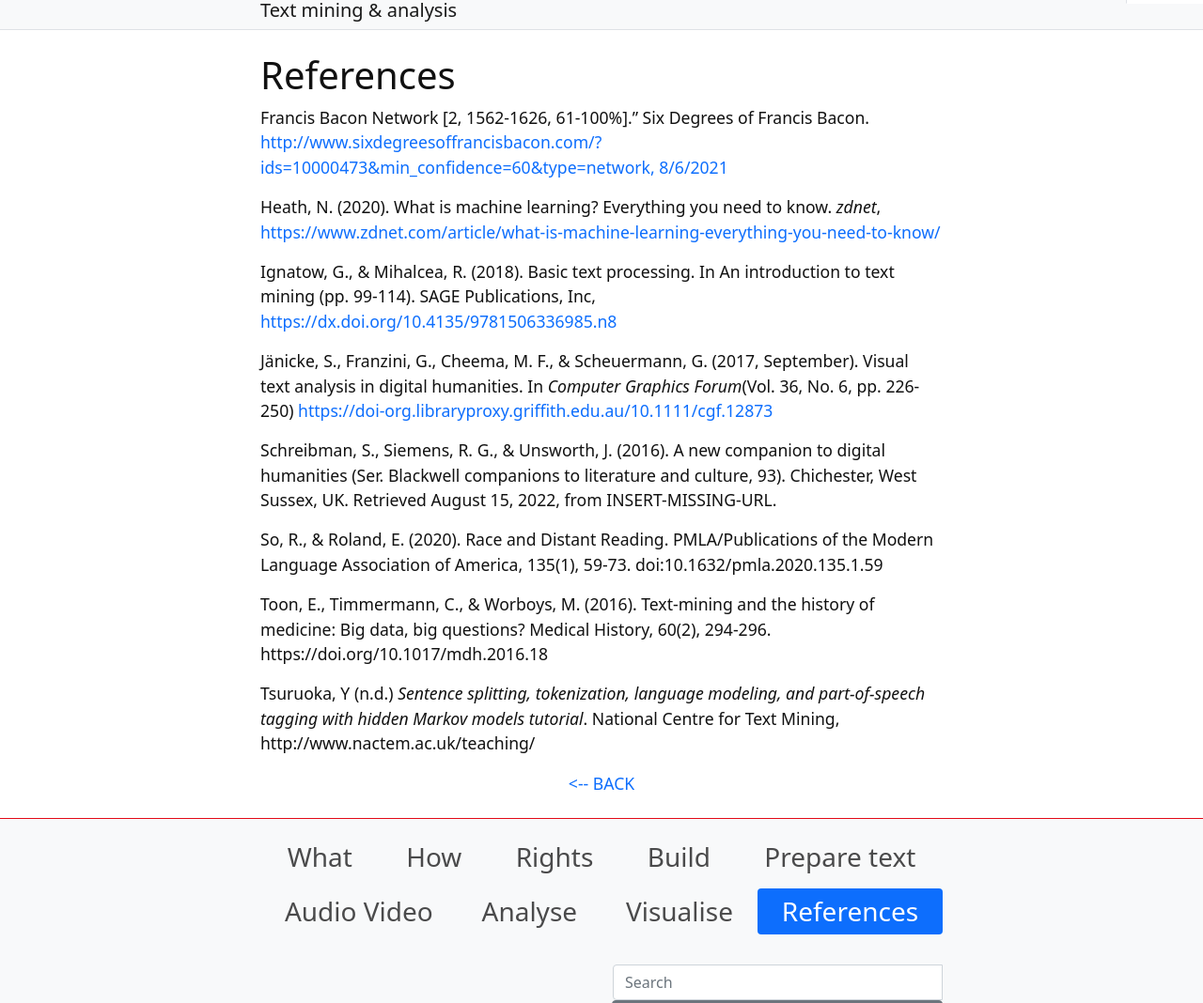
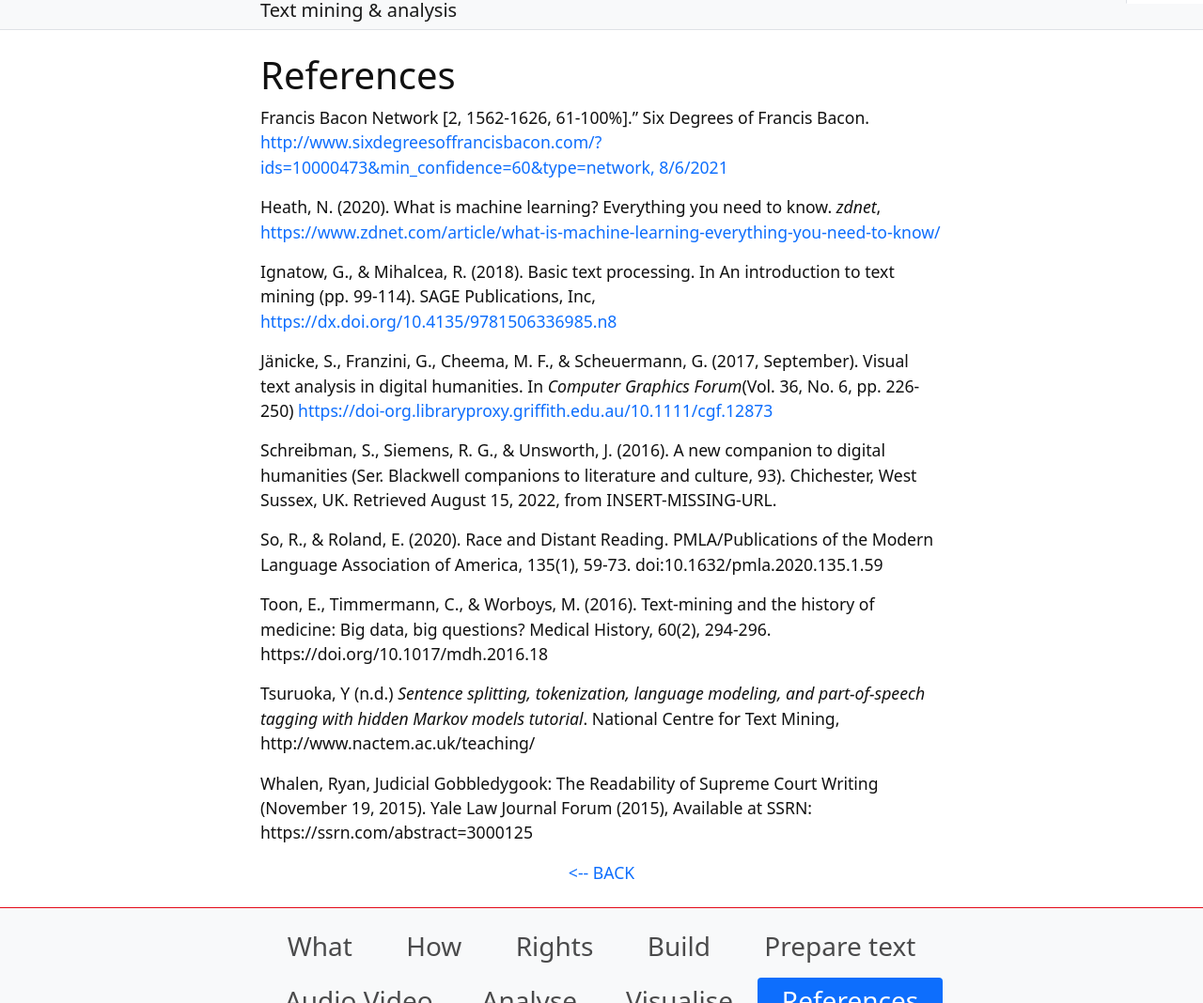
Before and after one commit to GULibrarySandbox/intro-text-mining-analysis-2022, a Jekyll site: the page built from content/9-references.md, in a window 1280 px wide, cut to the strip 121-1189 px from the top of the page. Shown: the whole strip at 94% size. Built offline with Jekyll 4.4.1, drawn with Linux system fonts in a browser that asks for light colours.

Commit message:
Update 9-references.md

```diff
--- a/content/9-references.md
+++ b/content/9-references.md
@@ -20,7 +20,7 @@ Toon, E., Timmermann, C., & Worboys, M. (2016). Text-mining and the history of m
 
 Tsuruoka, Y (n.d.) *Sentence splitting, tokenization, language modeling, and part-of-speech tagging with hidden Markov models tutorial*.  National Centre for Text Mining, http://www.nactem.ac.uk/teaching/
 
-
+Whalen, Ryan, Judicial Gobbledygook: The Readability of Supreme Court Writing (November 19, 2015). Yale Law Journal Forum (2015), Available at SSRN: https://ssrn.com/abstract=3000125
 
 <p align="center">
   <a href="https://griffithunilibrary.github.io/intro-text-mining-analysis/content/8-vis.html"><-- BACK</a>
```
